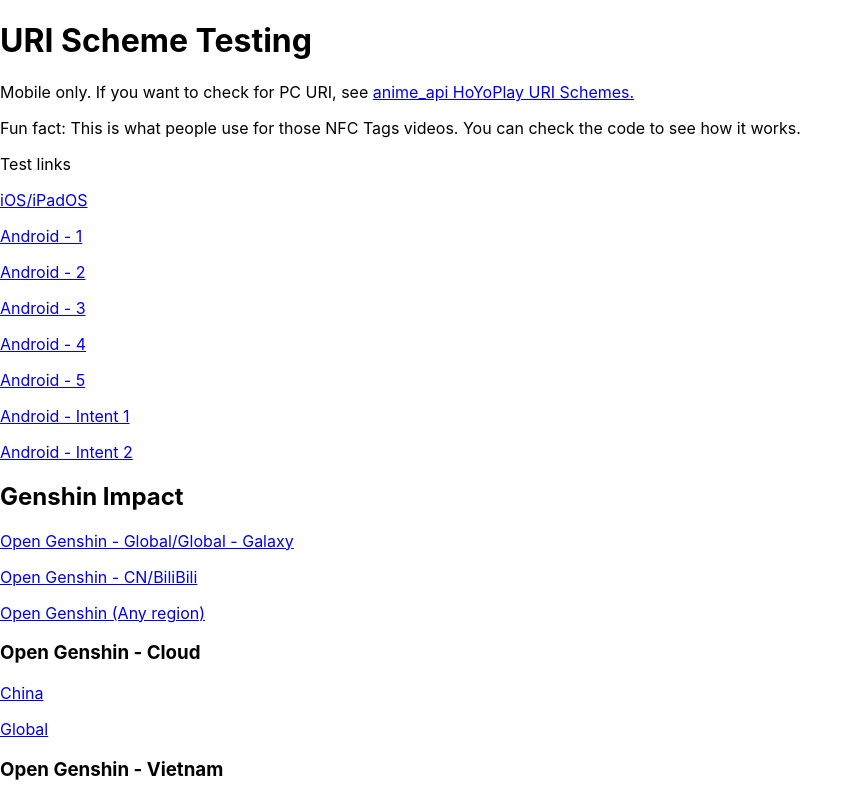
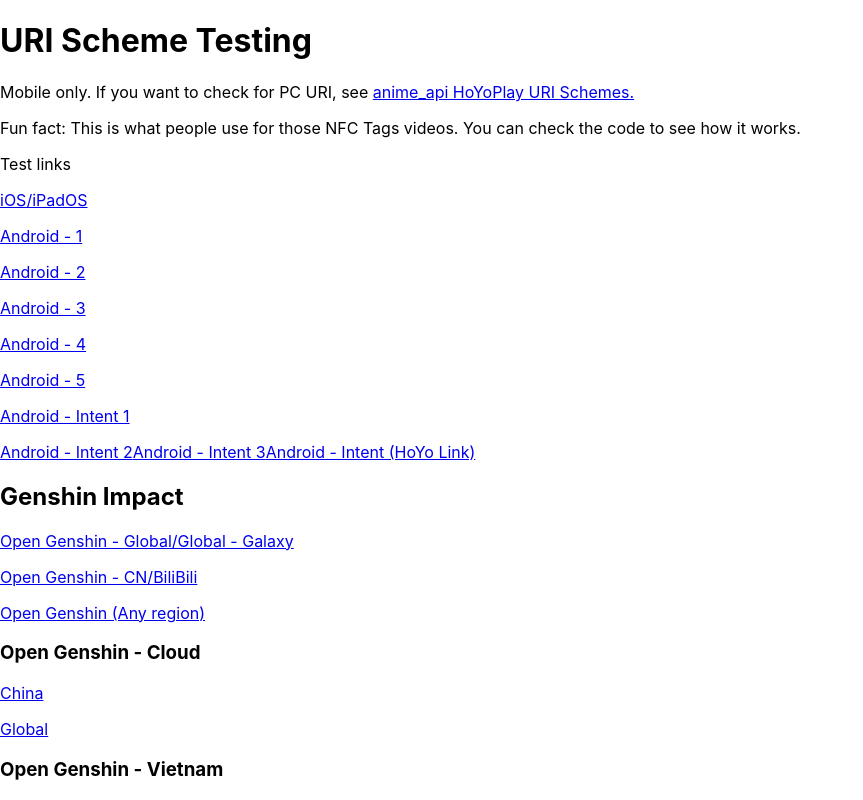
Before and after one commit to studiobutter/uri-test, a React (Create React App) app: page /#/mobile in a window 1280 px wide. Shown: the top 800 px of the page, without its empty margins (0-863 px from the left). Built offline with nearby package versions, Linux system fonts and the light colour scheme.

Commit message:
Test other types of links

```diff
--- a/src/pages/mobile.js
+++ b/src/pages/mobile.js
@@ -3,6 +3,8 @@
 import AndroidSystemBrowserLink from '../component/AndroidExternalLink';
 
 const testUrl = 'https://example.com';
+const testSystemUrl = 'https://example.com?isOpenSystemBrowser=true';
+const testGUrl = 'https://hoyo.link/fNMkFFAL?isOpenSystemBrowser=true';
 
 function Mobile() {
   return (
@@ -33,6 +35,12 @@
       <p>
         <AndroidSystemBrowserLink href={testUrl} className="AndroidSystemBrowserLink">
           Android - Intent 2
+        </AndroidSystemBrowserLink>
+        <AndroidSystemBrowserLink href={testSystemUrl} className="AndroidSystemBrowserLink">
+          Android - Intent 3
+        </AndroidSystemBrowserLink>
+        <AndroidSystemBrowserLink href={testGUrl} className="AndroidSystemBrowserLink">
+          Android - Intent (HoYo Link)
         </AndroidSystemBrowserLink>
       </p>
       <p></p>
```
